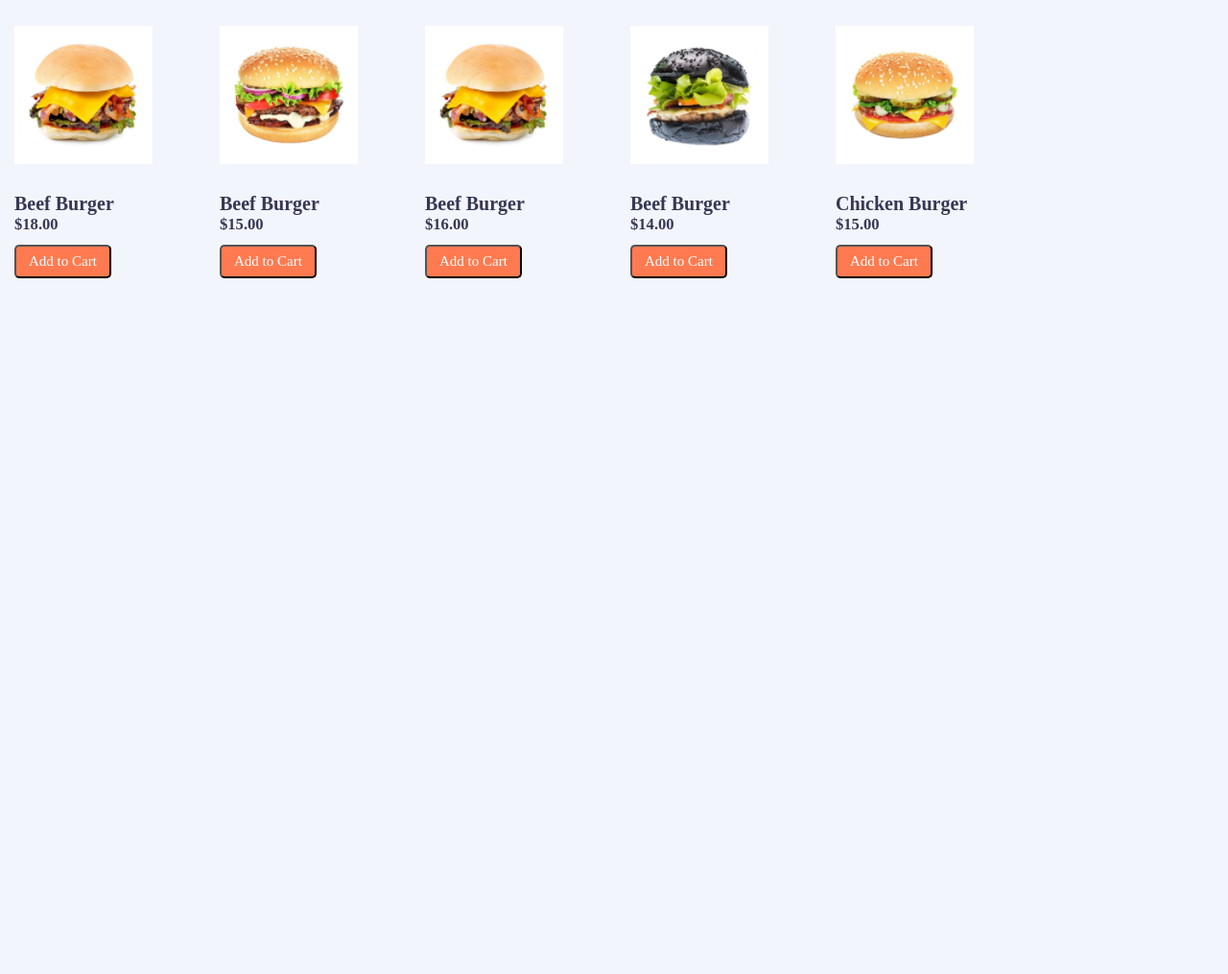
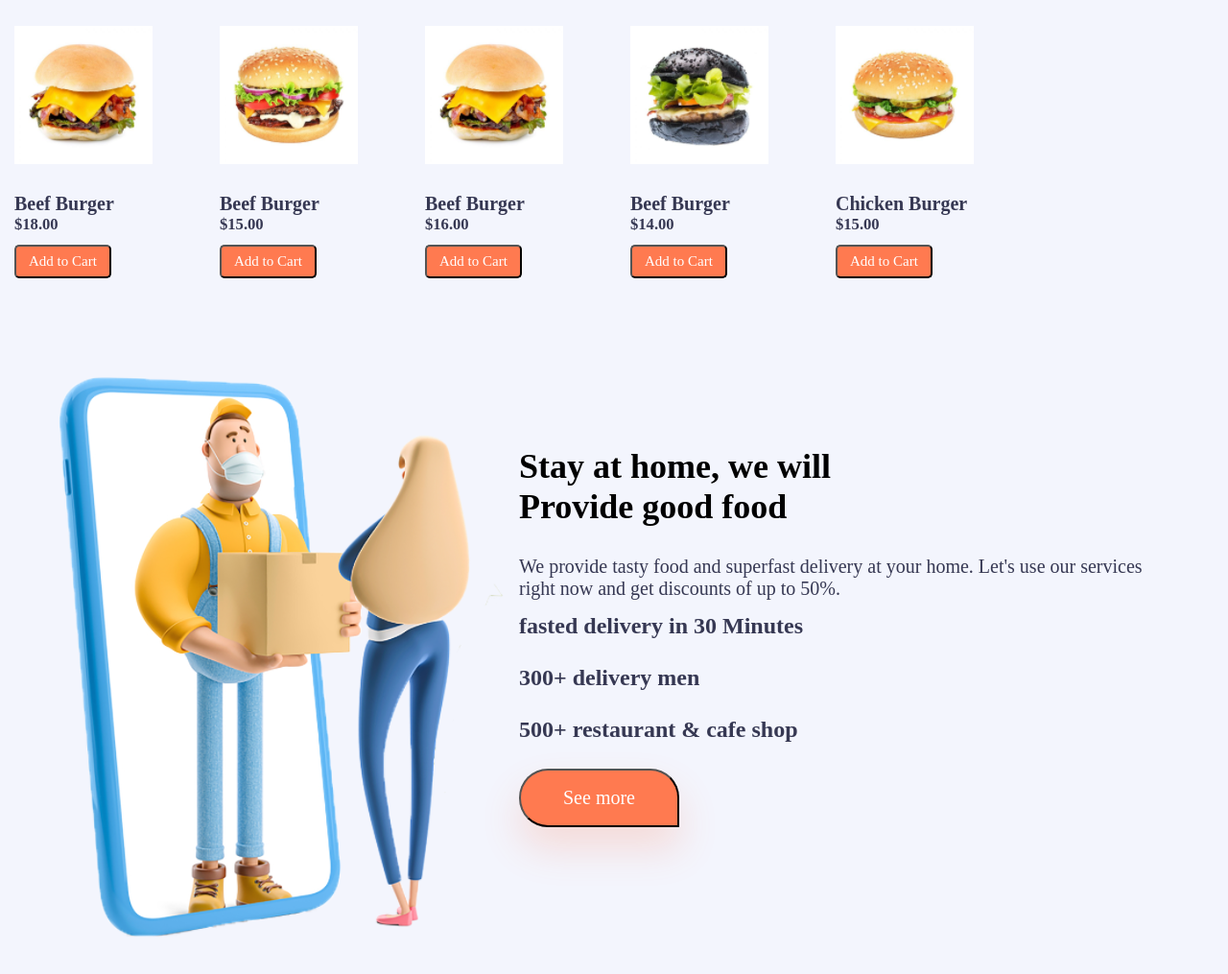
Before and after one commit to xonzowka001/food, a plain HTML site: page index.html in a window 1280 px wide. Shown: the part 877-1892 px from the top of the page at 96% size. Before the commit the page ends 1177 px from the top, so only its background shows below. Drawn offline with Linux system fonts and the light colour scheme.

Commit message:
imtihon boldi

```diff
--- a/index.html
+++ b/index.html
@@ -187,6 +187,37 @@
         </ul>
       </div>
     </section>
+
+
+    <section class="help">
+      <div class="container">
+        <div class="help__list">
+          <div class="help__img">
+            <img src="./img/food delivery 4.png" alt="">
+          </div>
+          <div class="help__title">
+            <h2 class="help__title1">
+              Stay at home, we will <br> Provide good food
+            </h2>
+            <p class="help__text">
+              We provide tasty food and superfast delivery at your home.  Let's use our services right now and get discounts of up to 50%.
+            </p>
+            <h6 class="hel__link">
+              fasted delivery in 30 Minutes
+            </h6>
+            <h6 class="hel__link">
+              300+ delivery men
+            </h6>
+            <h6 class="hel__link">
+              500+ restaurant & cafe shop
+            </h6>
+            <button class="help__btn">
+              See more
+            </button>
+          </div>
+        </div>
+      </div>
+    </section>
   </main>
 </body>
 
--- a/scss/blok/_blok.scss
+++ b/scss/blok/_blok.scss
@@ -2,4 +2,5 @@
 @import "hero";
 @import "our";
 @import "runfood";
+@import "help";
 @import "footer"
--- a/scss/blok/_header.scss
+++ b/scss/blok/_header.scss
@@ -17,7 +17,7 @@ align-items: center;
 .food__btn{
   color: white;
   font-size: 16px;
-  background-color:#f33333;
+  background: rgb(255, 122, 80);
   padding: 10px 12px;
   border-radius: 5px;
 }
--- /dev/null
+++ b/scss/blok/_help.scss
@@ -0,0 +1,64 @@
+.help__list{
+  max-width: 1210px;
+  display: flex;
+  justify-content: space-between;
+  align-items: center;
+}
+.help__img{
+ max-width: 526px;
+ text-align: center;
+}
+.help__title{
+  font-family: Rubik;
+  font-size: 36px;
+  margin: 0 auto;
+}
+.help__title1{
+  font-family: Rubik;
+font-size: 36px;
+margin-bottom: 30px;
+}
+.help__text{
+  color: rgb(54, 56, 83);
+font-family: Rubik;
+font-size: 20px;
+margin-bottom: 14px;
+}
+.hel__link{
+  color: rgb(54, 56, 83);
+  font-family: Rubik;
+  font-size: 24px;
+  margin-bottom: 27px;
+}
+.help__btn{
+  color: rgb(255, 255, 255);
+font-family: Rubik;
+font-size: 20px;
+border-radius: 30px 30px 1px 30px;
+box-shadow: 0px 22px 40px 0px rgba(255, 104, 56, 0.19);
+background: rgb(255, 122, 80);
+padding: 17px 44px;
+}
+
+
+
+@media screen and (max-width:930px) {
+  .help__list{
+    max-width: 950px;
+    font-size:29px ;
+  }
+  .help__img{
+    max-width: 475px;
+  }
+
+}
+@media screen and (max-width:789px) {
+  .help__list{
+    max-width: 930px;
+    flex-direction: column;
+  }
+  .help__img{
+    max-width:335px ;
+
+  }
+}
--- a/scss/blok/_hero.scss
+++ b/scss/blok/_hero.scss
@@ -26,7 +26,7 @@ margin-bottom: 27px;
 font-family: Rubik;
 font-size: 20px;
 padding: 10px 15px;
-background-color: #f33333;
+background: rgb(255, 122, 80);
 margin-right: 7px;
 border-radius: 5px;
 }
--- a/scss/blok/_our.scss
+++ b/scss/blok/_our.scss
@@ -28,7 +28,7 @@ border-radius:5px ;
   color: rgb(54, 56, 83);
 font-family: Rubik;
 font-size: 25px;
-background-color: hsl(0, 91%, 62%);
+background: rgb(255, 122, 80);
 padding: 13px 37px;
 border-radius: 5px;
 }
```
Also changed, not shown: css/main.css, 1 other file.
